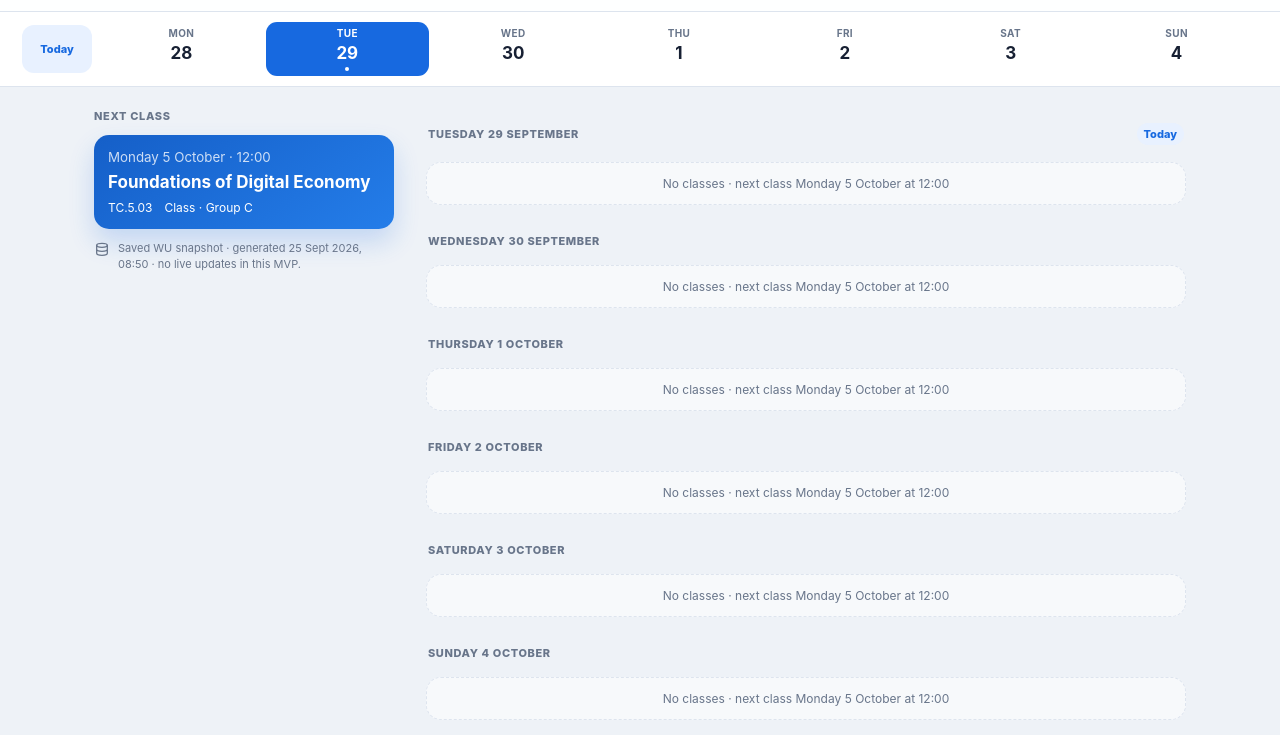
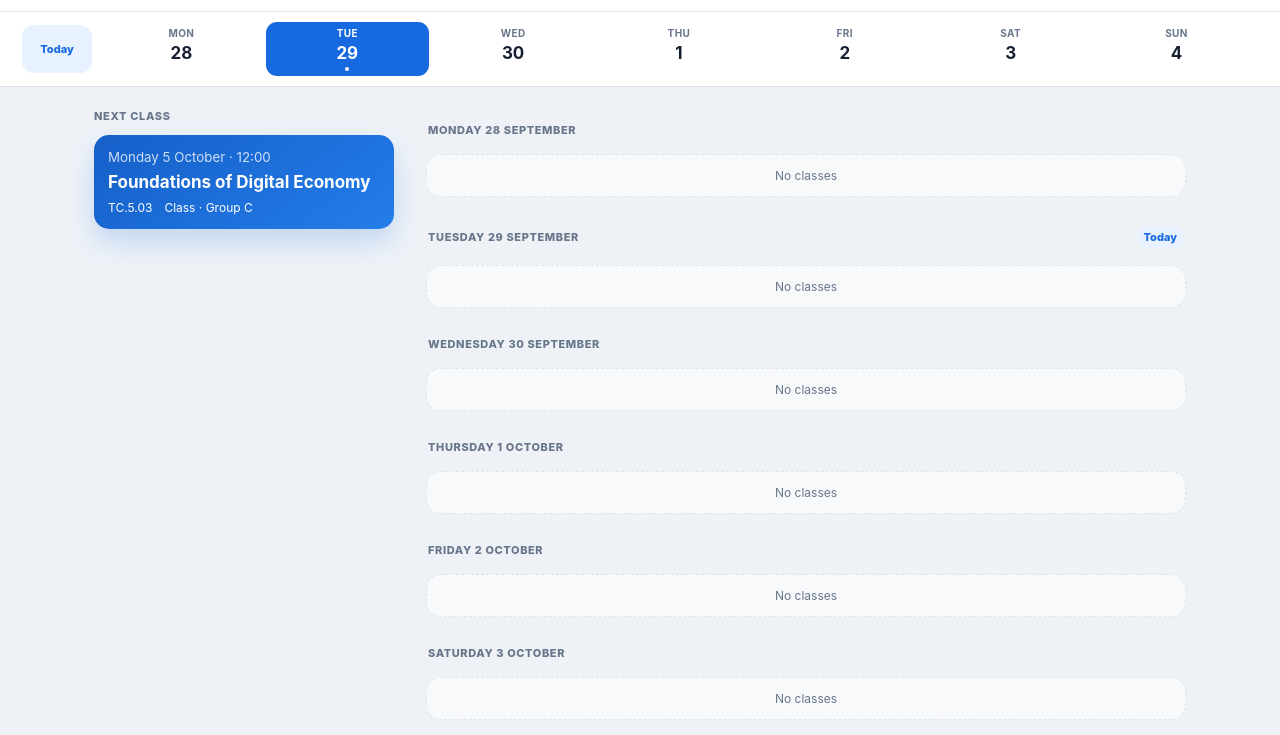
Before and after one commit to ugoldm/wu_schedule, a plain HTML site: page docs/index.html in a window 1280 px wide. Shown: the part 65-800 px from the top of the page. Drawn offline with Linux system fonts and the light colour scheme.

Commit message:
fix visuals

```diff
--- a/docs/index.html
+++ b/docs/index.html
@@ -100,7 +100,7 @@
       cursor: pointer;
     }
     .button:hover { border-color: color-mix(in srgb, var(--primary) 48%, var(--line)); }
-    .button:focus-visible, .date-button:focus-visible, .event-card:focus-visible, .profile-card:focus-visible, .course-checkbox:focus-visible + label { outline: 3px solid color-mix(in srgb, var(--primary) 45%, transparent); outline-offset: 2px; }
+    .button:focus-visible, .today-button:focus-visible, .date-button:focus-visible, .event-card:focus-visible, .profile-card:focus-visible, .course-checkbox:focus-visible + label { outline: 3px solid color-mix(in srgb, var(--primary) 45%, transparent); outline-offset: 2px; }
     .button-primary { border-color: #1769e0; color: #fff; background: #1769e0; }
     .button-ghost { border-color: transparent; background: transparent; }
     .icon-button { width: 40px; padding: 0; }
@@ -119,15 +119,17 @@
       backdrop-filter: blur(18px);
     }
     .today-button { min-width: 42px; height: 48px; display: grid; place-items: center; padding: 0 8px; border: 0; border-radius: 12px; color: var(--primary); background: var(--primary-soft); font-size: 11px; font-weight: 760; cursor: pointer; }
-    .week-strip { display: grid; grid-template-columns: repeat(7, minmax(42px, 1fr)); gap: 3px; min-width: 0; }
+    .week-strip { display: grid; grid-auto-flow: column; grid-auto-columns: calc((100% - 18px) / 7); gap: 3px; min-width: 0; overflow-x: auto; overscroll-behavior-x: contain; scroll-snap-type: x mandatory; scrollbar-width: none; }
+    .week-strip::-webkit-scrollbar { display: none; }
     .date-button { min-width: 0; min-height: 48px; display: grid; place-items: center; gap: 1px; padding: 4px 1px; border: 0; border-radius: 11px; color: var(--muted); background: transparent; cursor: pointer; }
+    .date-button:nth-child(7n + 1) { scroll-snap-align: start; scroll-snap-stop: always; }
     .date-button span { font-size: 9px; font-weight: 720; letter-spacing: .04em; }
     .date-button strong { color: var(--text); font-size: 15px; }
     .date-button i { width: 4px; height: 4px; border-radius: 50%; background: transparent; }
     .date-button.has-events i { background: #e9893f; }
-    .date-button.is-selected { color: #fff; background: #1769e0; }
-    .date-button.is-selected strong { color: #fff; }
-    .date-button.is-selected i { background: #fff; }
+    .date-button.is-today { color: #fff; background: #1769e0; }
+    .date-button.is-today strong { color: #fff; }
+    .date-button.is-today i { background: #fff; }
 
     .agenda-layout { display: grid; gap: 0; }
     .agenda-summary { display: grid; gap: 12px; padding: 14px; border-bottom: 1px solid var(--line); background: var(--surface); }
@@ -137,8 +139,6 @@
     .next-card small { opacity: .78; }
     .next-card strong { font-size: 17px; line-height: 1.25; }
     .next-card-meta { display: flex; flex-wrap: wrap; gap: 5px 12px; font-size: 12px; }
-    .snapshot-status { display: flex; align-items: flex-start; gap: 8px; color: var(--muted); font-size: 11px; line-height: 1.4; }
-    .snapshot-status svg { width: 16px; height: 16px; flex: 0 0 auto; margin-top: 1px; }
 
     .agenda-feed { min-width: 0; padding: 4px 12px 40px; }
     .agenda-day { scroll-margin-top: calc(var(--header-height) + 78px); padding: 0 0 15px; }
@@ -283,8 +283,7 @@
 
     @media (max-width: 520px) {
       .week-bar { padding-inline: 6px; }
-      .week-strip { gap: 1px; }
-      .date-button { min-width: 0; }
+      .week-strip { grid-auto-columns: calc((100% - 6px) / 7); gap: 1px; }
       .dialog-hero { grid-template-columns: 1fr; }
       .detail-row { grid-template-columns: 22px minmax(0, 1fr); }
       .detail-label { grid-column: 2; }
@@ -364,13 +363,12 @@
     <section class="view" id="agenda-view" data-view="agenda" hidden>
       <div class="week-bar">
         <button class="today-button" id="today-button" type="button">Today</button>
-        <div class="week-strip" id="week-strip" aria-label="Visible week"></div>
+        <div class="week-strip" id="week-strip" aria-label="Current week"></div>
       </div>
       <div class="agenda-layout">
         <aside class="agenda-summary" aria-label="Schedule summary">
           <span class="summary-kicker">Next class</span>
           <div class="next-card" id="next-card"></div>
-          <div class="snapshot-status"><span data-icon="database"></span><span id="snapshot-status"></span></div>
         </aside>
         <div class="agenda-feed" id="agenda-feed"></div>
       </div>
@@ -515,6 +513,7 @@
       let visibleEvents = [];
       let currentView = 'agenda';
       let activeAgendaDate = null;
+      let displayedWeekStart = null;
       let agendaObserver = null;
       let plannerMonths = [];
       let plannerMonthIndex = 0;
@@ -598,16 +597,27 @@
         if (view === 'agenda' && DATA) requestAnimationFrame(() => focusAgendaDate(activeAgendaDate || getToday(DATA.timezone), false));
       }
 
-      function renderWeek(date) {
-        const monday = getMonday(date);
+      function renderWeekStrip(start, end) {
+        const today = getToday(DATA.timezone);
         const eventsByDate = new Set(visibleEvents.map(event => event.date));
-        document.querySelector('#week-strip').innerHTML = Array.from({ length: 7 }, (_, index) => {
-          const value = addDays(monday, index);
+        document.querySelector('#week-strip').innerHTML = datesBetween(getMonday(start), addDays(getMonday(end), 6)).map(value => {
           const parsed = parseDate(value);
           const weekday = new Intl.DateTimeFormat('en-GB', { weekday: 'short', timeZone: 'UTC' }).format(parsed).slice(0, 3).toUpperCase();
-          return `<button class="date-button${value === date ? ' is-selected' : ''}${eventsByDate.has(value) ? ' has-events' : ''}" type="button" data-agenda-date="${value}" aria-label="${escapeHtml(dateFormatter.format(parsed))}"${value === date ? ' aria-current="date"' : ''}><span>${weekday}</span><strong>${parsed.getUTCDate()}</strong><i></i></button>`;
+          return `<button class="date-button${value === today ? ' is-today' : ''}${eventsByDate.has(value) ? ' has-events' : ''}" type="button" data-agenda-date="${value}" aria-label="${escapeHtml(dateFormatter.format(parsed))}"${value === today ? ' aria-current="date"' : ''}><span>${weekday}</span><strong>${parsed.getUTCDate()}</strong><i></i></button>`;
         }).join('');
         document.querySelectorAll('[data-agenda-date]').forEach(button => button.addEventListener('click', () => focusAgendaDate(button.dataset.agendaDate, true)));
+        displayedWeekStart = null;
+      }
+
+      function scrollWeekIntoView(date, smooth = true) {
+        const weekStart = getMonday(date);
+        if (displayedWeekStart === weekStart) return;
+        const strip = document.querySelector('#week-strip');
+        const firstDay = strip.querySelector(`[data-agenda-date="${weekStart}"]`);
+        if (!firstDay || strip.clientWidth === 0) return;
+        const left = firstDay.getBoundingClientRect().left - strip.getBoundingClientRect().left + strip.scrollLeft;
+        displayedWeekStart = weekStart;
+        strip.scrollTo({ left, behavior: smooth ? 'smooth' : 'auto' });
       }
 
       function renderEventCard(event) {
@@ -644,22 +654,21 @@
         if (!DATA) return;
         updateVisibleEvents();
         const today = getToday(DATA.timezone);
-        let start = DATA.date_min;
-        let end = DATA.date_max;
-        if (today < start) start = today;
-        if (today > end) end = today;
+        let start = getMonday(DATA.date_min);
+        let end = addDays(getMonday(DATA.date_max), 6);
+        const currentWeekStart = getMonday(today);
+        if (today < start) start = currentWeekStart;
+        if (today > end) end = addDays(currentWeekStart, 6);
         const byDate = Object.groupBy ? Object.groupBy(visibleEvents, event => event.date) : visibleEvents.reduce((result, event) => ((result[event.date] ||= []).push(event), result), {});
         document.querySelector('#agenda-feed').innerHTML = datesBetween(start, end).map(date => {
           const entries = byDate[date] || [];
-          const next = visibleEvents.find(event => event.date > date);
-          const emptyText = next ? `No classes · next class ${dateFormatter.format(parseDate(next.date))} at ${next.start_time}` : 'No classes';
-          return `<section class="agenda-day" id="agenda-${date}" data-day-date="${date}"><h2 class="day-heading"><time datetime="${date}">${escapeHtml(dateFormatter.format(parseDate(date)))}</time>${date === today ? '<span class="today-label">Today</span>' : ''}</h2><div class="day-events">${entries.length ? entries.map(renderEventCard).join('') : `<div class="empty-day">${escapeHtml(emptyText)}</div>`}</div></section>`;
+          return `<section class="agenda-day" id="agenda-${date}" data-day-date="${date}"><h2 class="day-heading"><time datetime="${date}">${escapeHtml(dateFormatter.format(parseDate(date)))}</time>${date === today ? '<span class="today-label">Today</span>' : ''}</h2><div class="day-events">${entries.length ? entries.map(renderEventCard).join('') : '<div class="empty-day">No classes</div>'}</div></section>`;
         }).join('');
         document.querySelectorAll('[data-event-id]').forEach(button => button.addEventListener('click', () => showEvent(button.dataset.eventId)));
         activeAgendaDate = activeAgendaDate && document.querySelector(`#agenda-${activeAgendaDate}`) ? activeAgendaDate : today;
-        renderWeek(activeAgendaDate);
+        renderWeekStrip(start, end);
+        requestAnimationFrame(() => scrollWeekIntoView(activeAgendaDate, false));
         renderNextCard();
-        document.querySelector('#snapshot-status').textContent = `Saved WU snapshot · generated ${formatGenerated(DATA.generated)} · no live updates in this MVP.`;
         setupAgendaObserver();
         if (anchorToday && currentView === 'agenda') requestAnimationFrame(() => focusToday(false));
       }
@@ -670,7 +679,10 @@
           const visible = entries.filter(entry => entry.isIntersecting).sort((a, b) => a.boundingClientRect.top - b.boundingClientRect.top)[0];
           if (!visible) return;
           const date = visible.target.dataset.dayDate;
-          if (date !== activeAgendaDate) { activeAgendaDate = date; renderWeek(date); }
+          if (date !== activeAgendaDate) {
+            activeAgendaDate = date;
+            scrollWeekIntoView(date, true);
+          }
         }, { rootMargin: '-145px 0px -65% 0px', threshold: 0 });
         document.querySelectorAll('[data-day-date]').forEach(section => agendaObserver.observe(section));
       }
@@ -679,7 +691,7 @@
         const section = document.querySelector(`#agenda-${date}`);
         if (!section) return;
         activeAgendaDate = date;
-        renderWeek(date);
+        scrollWeekIntoView(date, smooth);
         section.scrollIntoView({ block: 'start', behavior: smooth ? 'smooth' : 'auto' });
       }
 
--- a/docs/sw.js
+++ b/docs/sw.js
@@ -1,5 +1,5 @@
 const CACHE_PREFIX = 'wu-operational-schedule-';
-const CACHE_NAME = `${CACHE_PREFIX}v3`;
+const CACHE_NAME = `${CACHE_PREFIX}v6`;
 const PRECACHE = [
   './index.html',
   './manifest.webmanifest',
```
Also changed, not shown: 1 other file.
